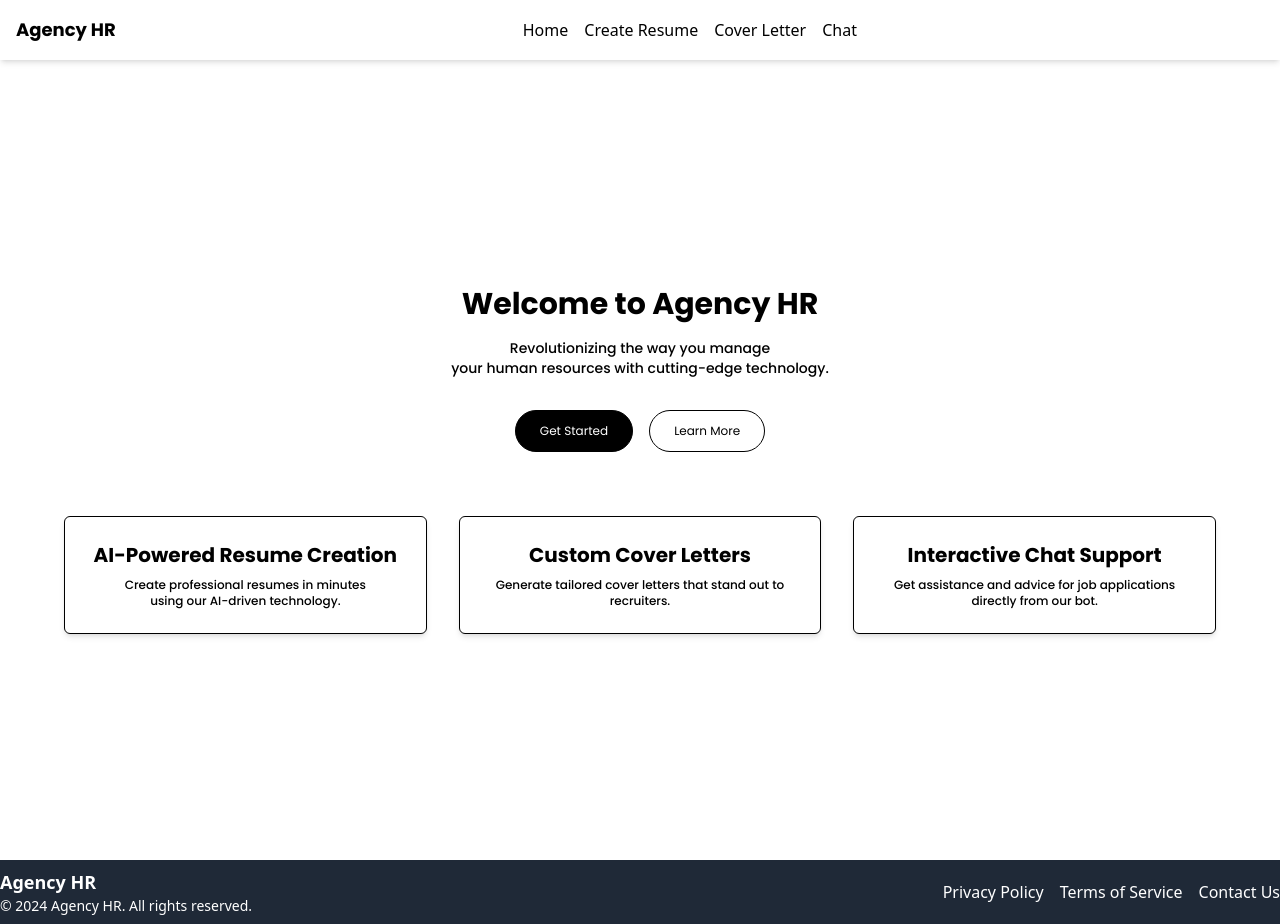
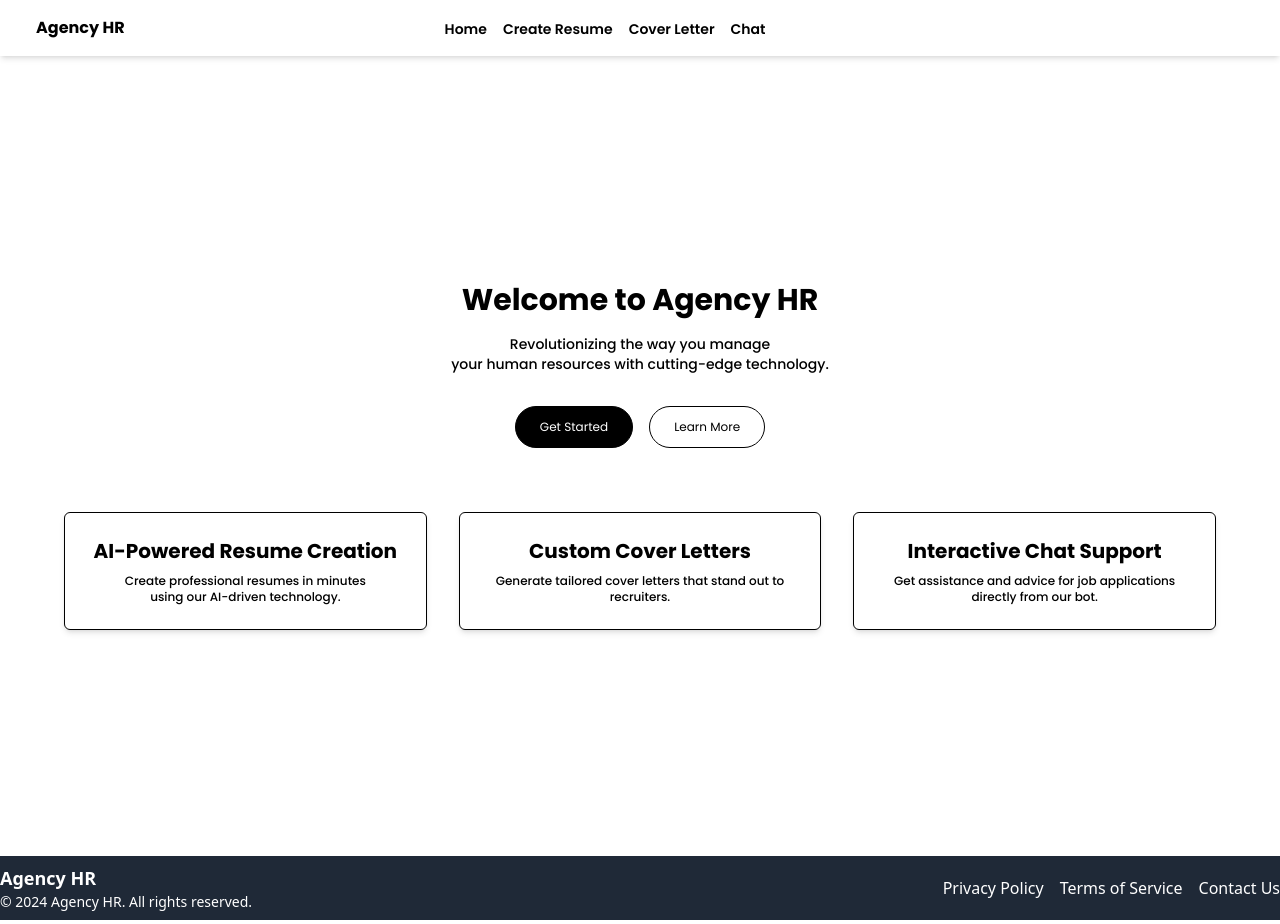
Before and after one commit to AmDeeJhay/Agency-HR, a React (Vite) app: page / in a window 1280 px wide. Built offline with nearby package versions, Linux system fonts and the light colour scheme.

Commit message:
i made changes to the navbar and sidebar

```diff
--- a/src/components/Navbar/Navbar.jsx
+++ b/src/components/Navbar/Navbar.jsx
@@ -21,13 +21,13 @@ const Navbar = () => {
 
   return (
     <nav className={`bg-white shadow-md text-black  flex items-center justify-between px-4 py-4 transition-all duration-3 ${isScrolled ? 'fixed top-0 left-0 w-full z-50' : ''}`}>
-      <div className="text-lg cursor-pointer font-poppins font-bold">Agency HR</div>
-      <div className="flex-1 flex justify-center">
+      <div className="text-base cursor-pointer font-poppins font-bold ml-5">Agency HR</div>
+      <div className="flex-1 flex ml-80 items-center">
         <ul className="flex space-x-4">
-          <li><Link to="/" className=" nav-link relative cursor-pointer font-medium text-base">Home</Link></li>
-          <li><Link to="/resume" className=" nav-link relative cursor-pointer font-medium text-base">Create Resume</Link></li>
-          <li><Link to="/cover-letter" className=" nav-link relative cursor-pointer font-medium text-base">Cover Letter</Link></li>
-          <li><Link to="/chat" className=" nav-link relative cursor-pointer font-medium text-base">Chat</Link></li>
+          <li><Link to="/" className=" nav-link relative cursor-pointer text-black font-semibold font-poppins text-sm">Home</Link></li>
+          <li><Link to="/resume" className=" nav-link relative cursor-pointer text-black font-semibold font-poppins text-sm">Create Resume</Link></li>
+          <li><Link to="/cover-letter" className=" nav-link relative cursor-pointer text-black font-semibold font-poppins text-sm">Cover Letter</Link></li>
+          <li><Link to="/chat" className=" nav-link relative cursor-pointer text-black font-semibold font-poppins text-sm">Chat</Link></li>
         </ul>
       </div>
       {/* <div className="flex items-center space-x-2">
--- a/src/components/Sidebar/Sidebar.jsx
+++ b/src/components/Sidebar/Sidebar.jsx
@@ -4,41 +4,41 @@ import { FaCheck } from 'react-icons/fa';
 const Sidebar = ({ status }) => {
   return (
     <div className="bg-white text-black w-48 min-h-screen p-3 flex flex-col items-center fixed">
-      <h2 className="text-base font-semibold text-black font-poppins mb-5 mt-24 text-center">Progress</h2>
+      <h2 className="text-base font-semibold text-black font-poppins mb-5 mt-24 ">Progress</h2>
       <div className="space-y-6 ml-3">
         {/* Step 1: Personal Details */}
         <div className="relative flex items-center">
-          <div className={`flex-shrink-0 w-7 h-7 rounded-full flex items-center justify-center font-semibold ${status.personalDetails === 'completed' ? 'bg-green-500' : 'bg-gray-600'}`}>
+          <div className={`flex-shrink-0 w-6 h-6 rounded-full flex items-center justify-center font-semibold ${status.personalDetails === 'completed' ? 'bg-green-500' : 'bg-black'}`}>
             {status.personalDetails === 'completed' ? <FaCheck className="text-white"/> : ''}
           </div>
           <div className="ml-3">
             <h3 className="text-xs text-black font-poppins font-semibold">Personal</h3>
           </div>
-          <div className="absolute ml-3.5 transform -translate-x-1/2 top-full h-6 border-l-2 border-gray-600"></div>
+          <div className="absolute ml-3 transform -translate-x-1/2 top-full h-6 border-l-2 border-black"></div>
         </div>
         {/* Step 2: Contact Details */}
         <div className="relative flex items-center">
-          <div className={`flex-shrink-0 w-7 h-7 rounded-full flex items-center justify-center font-semibold ${status.contactDetails === 'completed' ? 'bg-green-500' : 'bg-gray-600'}`}>
+          <div className={`flex-shrink-0 w-6 h-6 rounded-full flex items-center justify-center font-semibold ${status.contactDetails === 'completed' ? 'bg-green-500' : 'bg-black'}`}>
             {status.contactDetails === 'completed' ? <FaCheck /> : ''}
           </div>
           <div className="ml-3">
             <h3 className="text-xs text-black font-poppins font-semibold">Contact</h3>
           </div>
-          <div className="absolute ml-3.5 transform -translate-x-1/2 top-full h-6 border-l-2 border-gray-600"></div>
+          <div className="absolute ml-3 transform -translate-x-1/2 top-full h-6 border-l-2 border-black"></div>
         </div>
         {/* Step 3: Work Details */}
         <div className="relative flex items-center">
-          <div className={`flex-shrink-0 w-7 h-7 rounded-full flex items-center justify-center font-semibold ${status.workDetails === 'completed' ? 'bg-green-500' : 'bg-gray-600'}`}>
+          <div className={`flex-shrink-0 w-6 h-6 rounded-full flex items-center justify-center font-semibold ${status.workDetails === 'completed' ? 'bg-green-500' : 'bg-black'}`}>
             {status.workDetails === 'completed' ? <FaCheck /> : ''}
           </div>
           <div className="ml-3">
             <h3 className="text-xs text-black font-poppins font-semibold">Work</h3>
           </div>
-          <div className="absolute ml-3.5 transform -translate-x-1/2 top-full h-6 border-l-2 border-gray-600"></div>
+          <div className="absolute ml-3 transform -translate-x-1/2 top-full h-6 border-l-2 border-black"></div>
         </div>
         {/* Step 4: Work Experience */}
         <div className="relative flex items-center">
-          <div className={`flex-shrink-0 w-7 h-7 rounded-full flex items-center justify-center font-semibold ${status.experienceDetails === 'completed' ? 'bg-green-500' : 'bg-gray-600'}`}>
+          <div className={`flex-shrink-0 w-6 h-6 rounded-full flex items-center justify-center font-semibold ${status.experienceDetails === 'completed' ? 'bg-green-500' : 'bg-black'}`}>
             {status.experienceDetails === 'completed' ? <FaCheck /> : ''}
           </div>
           <div className="ml-3">
```
